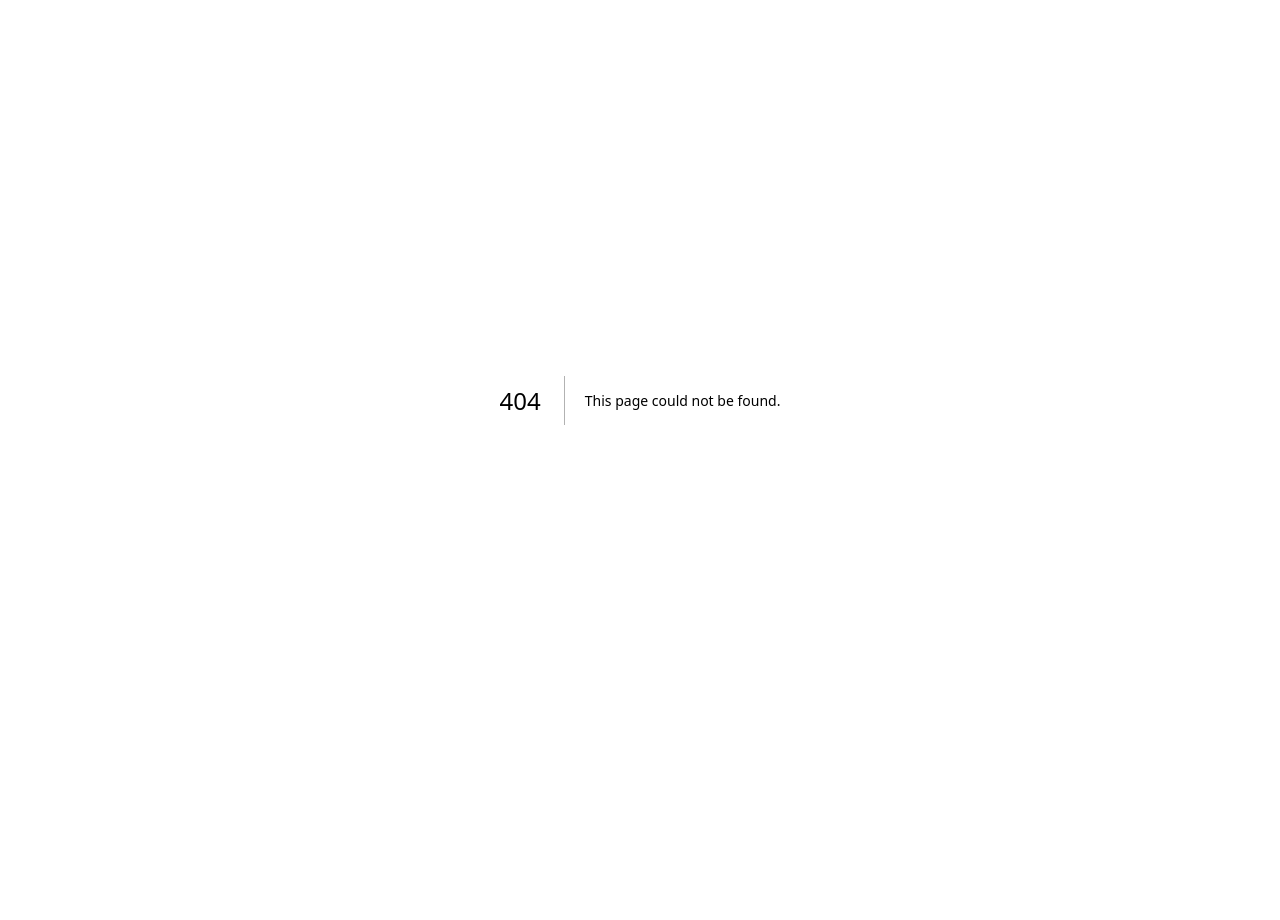
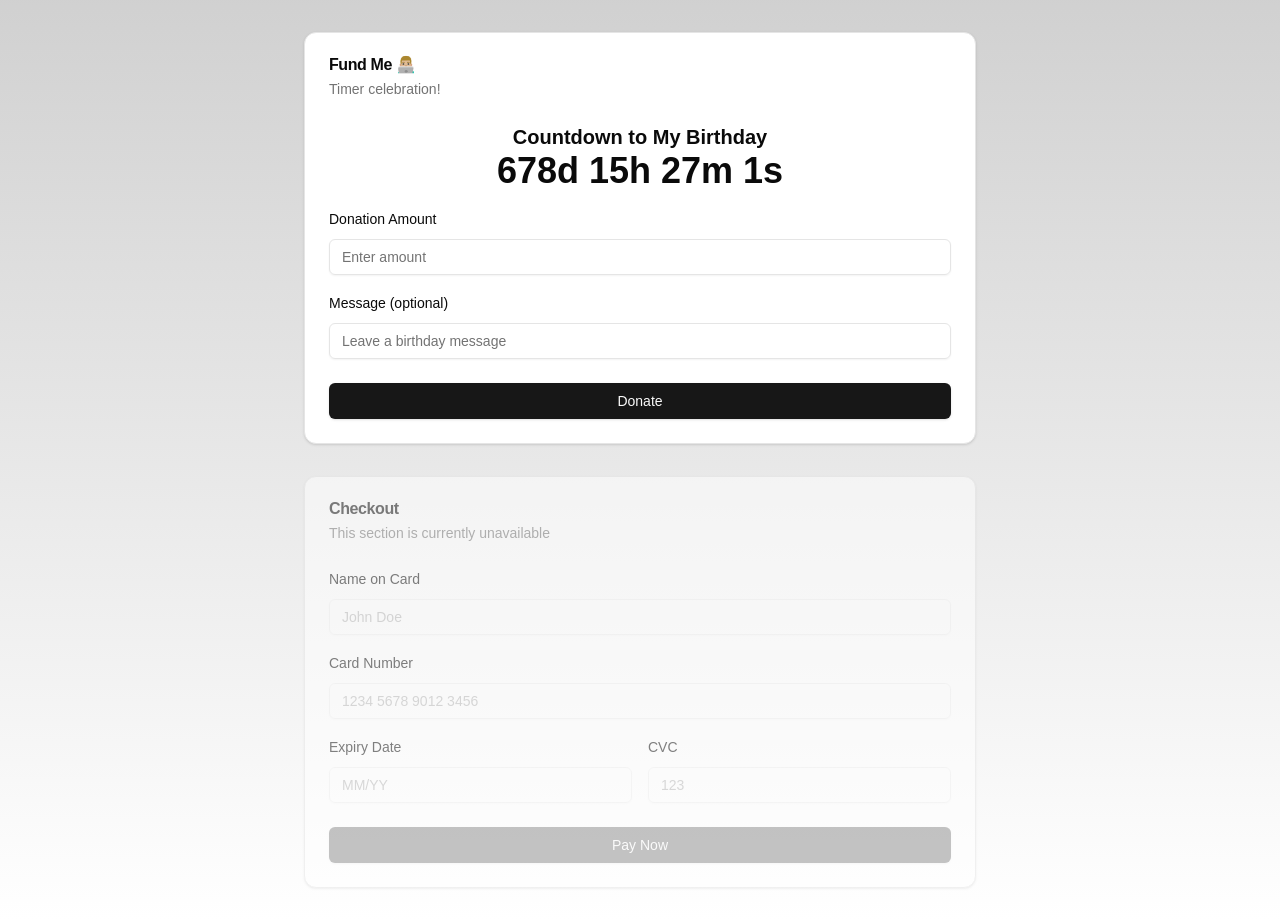
Before and after one commit to Kazooki123/portfolio, a Next.js app: page /fundme in a window 1280 px wide. Before the commit this address had no page. Before the commit the page ends 800 px from the top, so only its background shows below. Built offline with nearby package versions, Linux system fonts and the light colour scheme.

Commit message:
Added blogs, fundme, charts, and more.

```diff
--- /dev/null
+++ b/app/blogs/layout.tsx
@@ -0,0 +1,35 @@
+import type { Metadata } from "next";
+import localFont from "next/font/local";
+import "../globals.css";
+
+const geistSans = localFont({
+  src: "../fonts/GeistVF.woff",
+  variable: "--font-geist-sans",
+  weight: "100 900",
+});
+const geistMono = localFont({
+  src: "../fonts/GeistMonoVF.woff",
+  variable: "--font-geist-mono",
+  weight: "100 900",
+});
+
+export const metadata: Metadata = {
+  title: "My Blog",
+  description: "StarloExoliz's Blog Section.",
+};
+
+export default function RootLayout({
+  children,
+}: Readonly<{
+  children: React.ReactNode;
+}>) {
+  return (
+    <html lang="en">
+      <body
+        className={`${geistSans.variable} ${geistMono.variable} antialiased`}
+      >
+        {children}
+      </body>
+    </html>
+  );
+}
--- /dev/null
+++ b/app/blogs/page.tsx
@@ -0,0 +1,8 @@
+
+export default function Page() {
+    return(
+        <div>
+            <p>On Development...</p>
+        </div>
+    )
+}
--- /dev/null
+++ b/app/fundme/layout.tsx
@@ -0,0 +1,35 @@
+import type { Metadata } from "next";
+import localFont from "next/font/local";
+import "../globals.css";
+
+const geistSans = localFont({
+  src: "../fonts/GeistVF.woff",
+  variable: "--font-geist-sans",
+  weight: "100 900",
+});
+const geistMono = localFont({
+  src: "../fonts/GeistMonoVF.woff",
+  variable: "--font-geist-mono",
+  weight: "100 900",
+});
+
+export const metadata: Metadata = {
+  title: "Fund Me :3",
+  description: "Fund StarloExoliz if you want to fund my projects!",
+};
+
+export default function RootLayout({
+  children,
+}: Readonly<{
+  children: React.ReactNode;
+}>) {
+  return (
+    <html lang="en">
+      <body
+        className={`${geistSans.variable} ${geistMono.variable} antialiased`}
+      >
+        {children}
+      </body>
+    </html>
+  );
+}
--- /dev/null
+++ b/app/fundme/page.tsx
@@ -0,0 +1,7 @@
+import Funding from "@/components/Funding";
+
+export default function Page() {
+    return (
+        <Funding />
+    );
+}
--- /dev/null
+++ b/components/Funding.tsx
@@ -0,0 +1,120 @@
+'use client'
+
+import React, { useState, useEffect } from 'react'
+import Countdown from 'react-countdown'
+import Confetti from 'react-confetti'
+import { Card, CardContent, CardDescription, CardFooter, CardHeader, CardTitle } from "@/components/ui/card"
+import { Input } from "@/components/ui/input"
+import { Label } from "@/components/ui/label"
+import { Button } from "@/components/ui/button"
+
+interface CountdownRenderProps {
+    days: number;
+    hours: number;
+    minutes: number;
+    seconds: number;
+    completed: boolean;
+}
+
+export default function Funding() {
+  const [windowSize, setWindowSize] = useState<{
+    width: number;
+    height: number;
+  }>({ width: 0, height: 0 });
+  const [showConfetti, setShowConfetti] = useState(false);
+
+  useEffect(() => {
+    const handleResize = () => {
+      setWindowSize({ width: window.innerWidth, height: window.innerHeight });
+    };
+
+    window.addEventListener("resize", handleResize);
+    handleResize();
+
+    return () => window.removeEventListener("resize", handleResize);
+  }, []);
+
+  const birthday = new Date(2026, 8, 1)
+
+  const renderer = ({
+    days,
+    hours,
+    minutes,
+    seconds,
+    completed,
+  }: CountdownRenderProps) => {
+    if (completed) {
+      if (!showConfetti) setShowConfetti(true);
+      return (
+        <span className="text-4xl font-bold text-primary">Happy Birthday!</span>
+      );
+    } else {
+      return (
+        <span className="text-4xl font-bold">
+          {days}d {hours}h {minutes}m {seconds}s
+        </span>
+      );
+    }
+  };
+
+  return (
+    <div className="min-h-screen bg-gradient-to-b from-primary/20 to-background p-8">
+      {showConfetti && <Confetti width={windowSize.width} height={windowSize.height} />}
+      <div className="max-w-2xl mx-auto space-y-8">
+        <Card>
+          <CardHeader>
+            <CardTitle>Fund Me 👨🏼‍💻</CardTitle>
+            <CardDescription>Timer celebration!</CardDescription>
+          </CardHeader>
+          <CardContent className="space-y-4">
+            <div className="text-center space-y-2">
+              <h2 className="text-xl font-semibold">Countdown to My Birthday</h2>
+              <Countdown date={birthday} renderer={renderer} />
+            </div>
+            <div className="space-y-2">
+              <Label htmlFor="amount">Donation Amount</Label>
+              <Input id="amount" placeholder="Enter amount" type="number" min="1" step="1" />
+            </div>
+            <div className="space-y-2">
+              <Label htmlFor="message">Message (optional)</Label>
+              <Input id="message" placeholder="Leave a birthday message" />
+            </div>
+          </CardContent>
+          <CardFooter>
+            <Button className="w-full">Donate</Button>
+          </CardFooter>
+        </Card>
+
+        <Card className="opacity-50 pointer-events-none">
+          <CardHeader>
+            <CardTitle>Checkout</CardTitle>
+            <CardDescription>This section is currently unavailable</CardDescription>
+          </CardHeader>
+          <CardContent className="space-y-4">
+            <div className="space-y-2">
+              <Label htmlFor="name">Name on Card</Label>
+              <Input id="name" placeholder="John Doe" disabled />
+            </div>
+            <div className="space-y-2">
+              <Label htmlFor="card">Card Number</Label>
+              <Input id="card" placeholder="1234 5678 9012 3456" disabled />
+            </div>
+            <div className="grid grid-cols-2 gap-4">
+              <div className="space-y-2">
+                <Label htmlFor="expiry">Expiry Date</Label>
+                <Input id="expiry" placeholder="MM/YY" disabled />
+              </div>
+              <div className="space-y-2">
+                <Label htmlFor="cvc">CVC</Label>
+                <Input id="cvc" placeholder="123" disabled />
+              </div>
+            </div>
+          </CardContent>
+          <CardFooter>
+            <Button className="w-full" disabled>Pay Now</Button>
+          </CardFooter>
+        </Card>
+      </div>
+    </div>
+  )
+}
--- a/components/Portfolio.tsx
+++ b/components/Portfolio.tsx
@@ -10,6 +10,7 @@ import { Badge } from "@/components/ui/badge";
 import { ThemeToggle } from "@/components/themes/theme-toggle";
 import NaturePortfolioScene from './NaturePortfolioScene';
 import GlobeScene from './GlobeScene';
+import SkillsVisualization from './SkillsVisualization';
 import Image from "next/image";
 import Link from "next/link";
 
@@ -174,6 +175,16 @@ export default function Portfolio() {
         </div>
       </section>
 
+      {/* Skill Chart Section */}
+      <section className="py-12 bg-gradient-to-b from-background via-secondary/50 to-background">
+        <div className="container mx-auto px-4">
+          <h2 className="text-3xl font-semibold mb-8 text-center flex items-center justify-center gap-2">
+            Skill Radar Chart
+          </h2>
+          <SkillsVisualization />
+        </div>
+      </section>
+
       {/* Projects Section */}
       <section className="py-12 bg-gradient-to-b from-background via-secondary/50 to-background">
         <div className="container mx-auto px-4">
--- /dev/null
+++ b/components/SkillsVisualization.tsx
@@ -0,0 +1,75 @@
+/* eslint-disable @typescript-eslint/no-explicit-any */
+"use client"
+
+import React, { useState } from "react";
+import {
+  RadarChart,
+  PolarGrid,
+  PolarAngleAxis,
+  PolarRadiusAxis,
+  Radar,
+  Tooltip,
+} from "recharts";
+
+interface Skill {
+    name: string;
+    level: number;
+    projects: number;
+    experience: string;
+}
+
+const SkillsVisualization = () => {
+  const [activeSkill, setActiveSkill] = useState<Skill | null>(null);
+
+  const skills: Skill[] = [
+    { name: "React", level: 85, projects: 6, experience: "1.2 years" },
+    { name: "TypeScript", level: 80, projects: 14, experience: "1.5 years" },
+    { name: "NextJS", level: 75, projects: 4, experience: "11 months" },
+    { name: "UI/UX", level: 70, projects: 8, experience: "10 months" },
+    { name: "Node.js", level: 65, projects: 17, experience: "1.6 year" },
+    { name: "Machine Learning", level: 72, projects: 3, experience: "0.4 years" },
+    { name: "Backend", level: 85, projects: 5, experience: "1.3 years"},
+    { name: "Testing", level: 60, projects: 4, experience: "4 months" },
+  ];
+
+  return (
+    <div className="w-full max-w-4xl p-6 space-y-6">
+      <h2 className="text-2xl font-bold mb-4">Technical Proficiency</h2>
+
+      <div className="bg-gray-50 rounded-lg p-6">
+        <RadarChart width={500} height={400} data={skills}>
+          <PolarGrid />
+          <PolarAngleAxis dataKey="name" />
+          <PolarRadiusAxis domain={[0, 100]} />
+          <Radar
+            name="Skill Level"
+            dataKey="level"
+            stroke="#8884d8"
+            fill="#8884d8"
+            fillOpacity={0.6}
+            onMouseEnter={(_: any, __: any, event: { activeTooltipIndex: any; }) => {
+              const index = event?.activeTooltipIndex;
+              if (index !== undefined) {
+                setActiveSkill(skills[index]);
+              }
+            }}
+            onMouseLeave={() => setActiveSkill(null)}
+          />
+          <Tooltip />
+        </RadarChart>
+
+        {activeSkill && (
+          <div className="mt-4 p-4 bg-white rounded-lg shadow">
+            <h3 className="font-bold text-lg">{activeSkill.name}</h3>
+            <p className="text-gray-600">Projects: {activeSkill.projects}</p>
+            <p className="text-gray-600">
+              Experience: {activeSkill.experience}
+            </p>
+          </div>
+        )}
+      </div>
+    </div>
+  );
+};
+
+export default SkillsVisualization;
--- /dev/null
+++ b/components/ui/label.tsx
@@ -0,0 +1,26 @@
+"use client"
+
+import * as React from "react"
+import * as LabelPrimitive from "@radix-ui/react-label"
+import { cva, type VariantProps } from "class-variance-authority"
+
+import { cn } from "@/lib/utils"
+
+const labelVariants = cva(
+  "text-sm font-medium leading-none peer-disabled:cursor-not-allowed peer-disabled:opacity-70"
+)
+
+const Label = React.forwardRef<
+  React.ElementRef<typeof LabelPrimitive.Root>,
+  React.ComponentPropsWithoutRef<typeof LabelPrimitive.Root> &
+    VariantProps<typeof labelVariants>
+>(({ className, ...props }, ref) => (
+  <LabelPrimitive.Root
+    ref={ref}
+    className={cn(labelVariants(), className)}
+    {...props}
+  />
+))
+Label.displayName = LabelPrimitive.Root.displayName
+
+export { Label }
--- a/package.json
+++ b/package.json
@@ -10,6 +10,7 @@
   },
   "dependencies": {
     "@radix-ui/react-icons": "^1.3.0",
+    "@radix-ui/react-label": "^2.1.0",
     "@radix-ui/react-slot": "^1.1.0",
     "@react-three/drei": "^9.114.6",
     "@react-three/fiber": "^8.17.10",
@@ -20,7 +21,10 @@
     "next": "14.2.15",
     "next-themes": "^0.3.0",
     "react": "^18",
+    "react-confetti": "^6.1.0",
+    "react-countdown": "^2.3.6",
     "react-dom": "^18",
+    "recharts": "^2.13.0",
     "tailwind-merge": "^2.5.4",
     "tailwindcss-animate": "^1.0.7",
     "three": "^0.169.0"
```
Also changed, not shown: lib/create-blog.ts (added), lib/delete-blog.ts (added), 1 other file (tests, documents, lock files or other folders).
